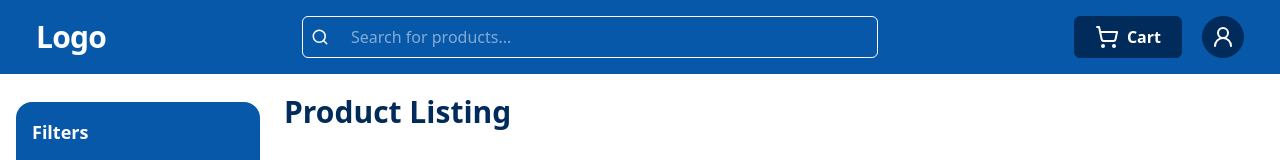
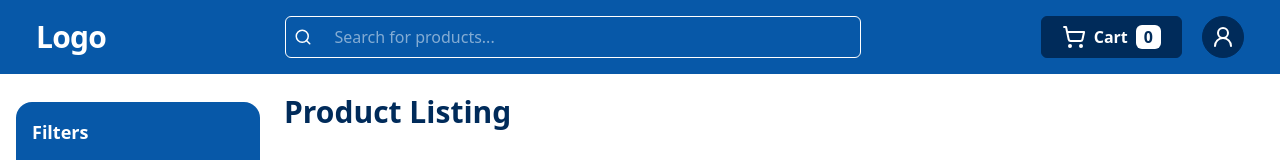
Before and after one commit to NihitaLele/whatBytes-next-app, a Next.js app: page / in a window 1280 px wide. Shown: the top 160 px of the page. Built offline with nearby package versions, Linux system fonts and the light colour scheme.

Commit message:
implemented cart badge

```diff
--- a/src/components/Header.js
+++ b/src/components/Header.js
@@ -8,10 +8,14 @@ import { useEffect, useState } from "react";
 import React from "react";
 
 const Header = () => {
+  const { summary } = useCart();
   const router = useRouter();
   const params = useSearchParams();
   const pathname = usePathname();
   const [q, setQ] = useState(params.get("q") || "");
+
+  const [mounted, setMounted] = useState(false);
+  useEffect(() => setMounted(true), []);
 
   useEffect(() => setQ(params.get("q") || ""), [params]);
 
@@ -53,10 +57,18 @@ const Header = () => {
             className="relative inline-flex items-center gap-2 border font-semibold bg-[#002B5A] border-[#002B5A] rounded-md px-5 py-2"
           >
             <ShoppingCart />
+            <span>Cart</span>
 
-            <span>Cart</span>
+            {mounted && (
+              <span className="badge bg-white text-[#002B5A] rounded-md px-2">
+                {summary.count}
+              </span>
+            )}
           </Link>
-          <button className="border rounded-full bg-[#002B5A] border-[#002B5A] cursor-pointer p-2"><User2 /></button>
+
+          <button className="border rounded-full bg-[#002B5A] border-[#002B5A] cursor-pointer p-2">
+            <User2 />
+          </button>
         </div>
       </div>
     </header>
```
